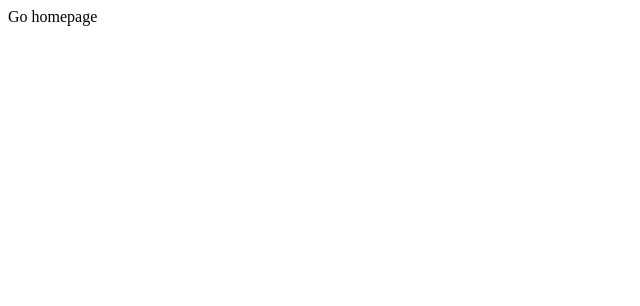
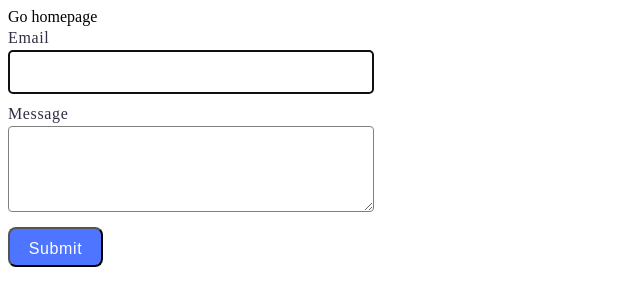
Before and after one commit to YuriiDiachuk11/goit-js-hw-09, a website built with Vite: page src/2-form.html in a window 1280 px wide. Shown: the whole page, without its empty margins (0-640 px from the left). Built offline with nearby package versions, Linux system fonts and the light colour scheme.

Commit message:
form.js done

```diff
--- a/src/2-form.html
+++ b/src/2-form.html
@@ -7,10 +7,21 @@
   <link rel="stylesheet" href="./css/styles.css">
 </head>
 <body>
+  <p>
+    <a href="./index.html">Go homepage</a>
+  </p>
 
-<p>
-  <a href="./index.html">Go homepage</a>
-</p>
+  <form class="feedback-form" autocomplete="off">
+      <label class="label-name">
+        Email
+        <input class="input-field" type="email" name="email" autofocus />
+      </label>
+      <label class="label-name">
+        Message
+        <textarea class="textarea-field" name="message" rows="8"></textarea>
+      </label>
+      <button class="btn" type="submit">Submit</button>
+  </form>
 
 <script type="module" src="./js/2-form.js"></script>
 
--- a/src/css/form.css
+++ b/src/css/form.css
@@ -0,0 +1,47 @@
+.feedback-form {
+    display: flex;
+    flex-direction: column;
+    width: 360px;
+    gap: 8px;
+}
+.input-field {
+    border: 1px solid #808080;
+    border-radius: 4px;
+    width: 360px;
+    height: 40px;
+}
+.input-field:hover {
+    border: 1px solid #000;
+}
+.input-field:active {
+    border: 1px solid #808080;
+}
+.label-name {
+    font-family: var(--font-family);
+    font-weight: 400;
+    font-size: 16px;
+    line-height: 1.5;
+    letter-spacing: 0.04em;
+    color: #2e2f42;
+}
+.textarea-field {
+    border: 1px solid #808080;
+    border-radius: 4px;
+    width: 360px;
+    height: 80px;
+}
+.btn {
+    border-radius: 8px;
+    padding: 8px 16px;
+    width: 95px;
+    height: 40px;
+    background-color: #4e75ff;
+    font-weight: 500;
+    font-size: 16px;
+    line-height: 1.5;
+    letter-spacing: 0.04em;
+    color: #fff;
+}
+.btn:hover {
+    border-color: #6c8cff;
+}
--- a/src/js/2-form.js
+++ b/src/js/2-form.js
@@ -0,0 +1,47 @@
+const formData = {
+    email: "",
+    message: "",
+  };
+
+const form = document.querySelector(".feedback-form");
+const input = document.querySelector(".input-field");
+const textarea = document.querySelector(".textarea-field");
+const STORAGE_KEY = "feedback-form-state";
+
+const savedData = localStorage.getItem(STORAGE_KEY);
+    if (savedData) {
+        const parsedData = JSON.parse(savedData);
+        formData.email = parsedData.email || "";
+        formData.message = parsedData.message || "";
+
+        input.value = formData.email;
+        textarea.value = formData.message;
+    }
+
+form.addEventListener("input", handleInput);
+
+    function handleInput(event) {
+            formData[event.target.name] = event.target.value.trim();
+        const savedData = JSON.stringify(formData);
+            localStorage.setItem(STORAGE_KEY, savedData);
+}
+
+form.addEventListener("submit", handleFormSubmit);
+    function handleFormSubmit(event) {
+            event.preventDefault();
+
+        if (!formData.email || !formData.message) {
+                alert("Fill please all fields");
+                return; }
+            else {
+                console.log(formData);
+        }
+
+            localStorage.removeItem(STORAGE_KEY);
+
+            form.reset();
+
+            formData.email = "";
+
+            formData.message = "";
+};
```
